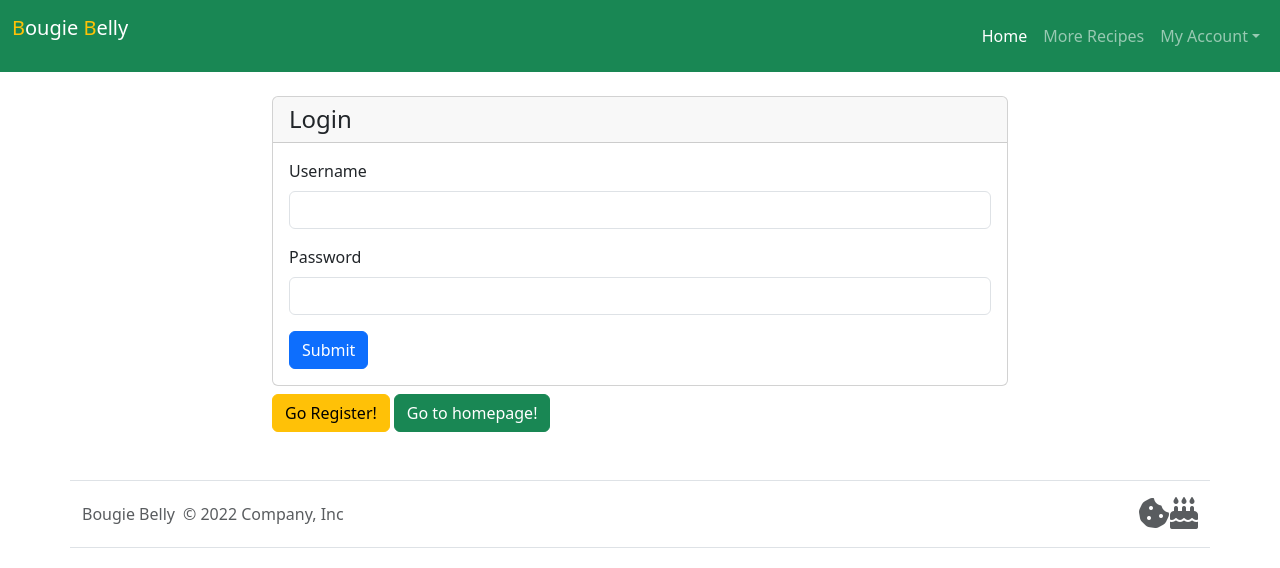
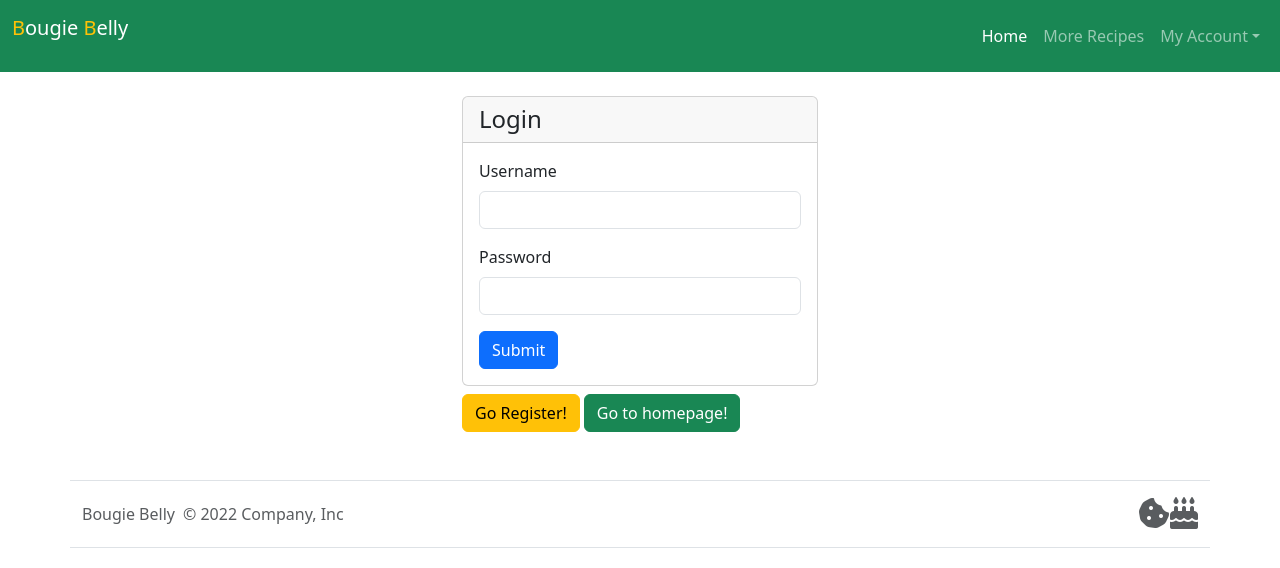
Before and after one commit to DLamarG/RecipeApp, a React (Vite) app in the folder frontend/: page /#/chef/login in a window 1280 px wide. Shown: the top 568 px of the page. Built offline with nearby package versions, Linux system fonts and the light colour scheme.

Commit message:
changed login box sizing

```diff
--- a/frontend/src/components/login.jsx
+++ b/frontend/src/components/login.jsx
@@ -44,7 +44,7 @@ function Login(){
     return (
         <div className='container mt-4'>
             <div className="row">
-                <div className="col-md-8 col-12 offset-2">
+                <div className="col-md-4 col-6 offset-4">
                 <div className="card">
                   <h4 className="card-header">Login</h4>
                   <div className="card-body">
```
Also changed, not shown: 1 other file (tests, documents, lock files or other folders).
